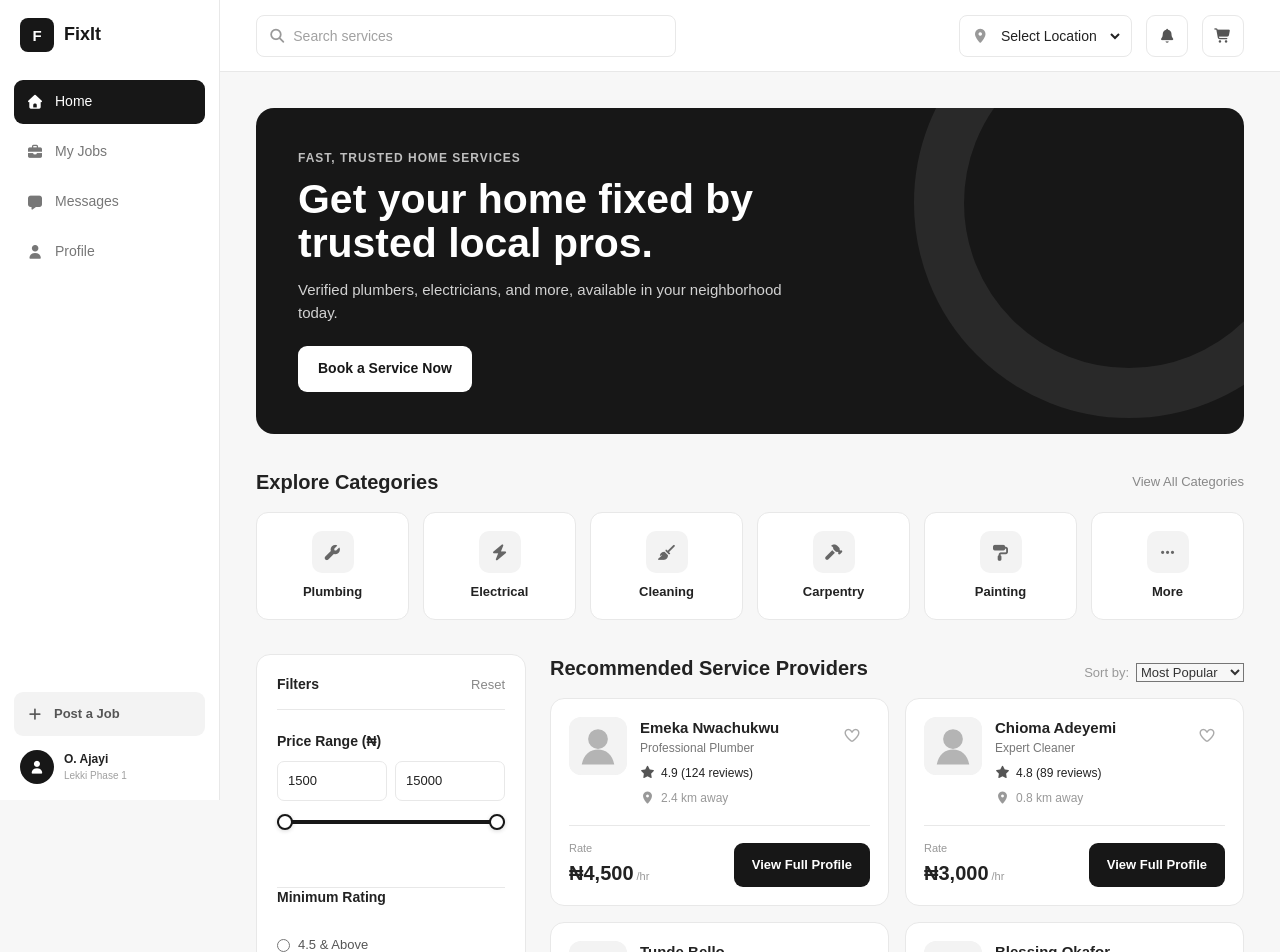
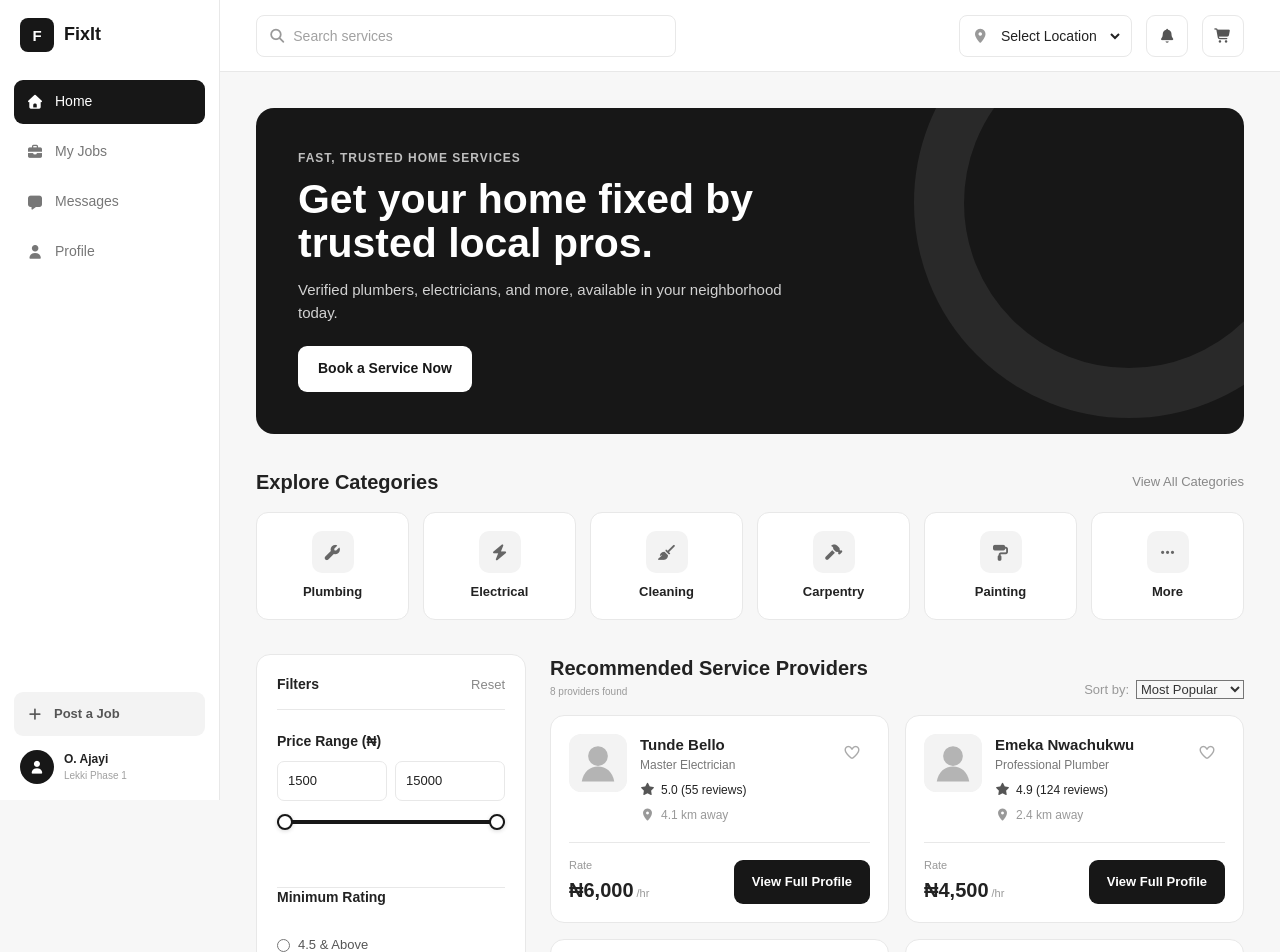
Before and after one commit to ENJ0Y-Labs/fixit-frontend, a React (Vite) app in the folder fixit-customer/: page / in a window 1280 px wide. Shown: the top 952 px of the page. Built offline with nearby package versions, Linux system fonts and the light colour scheme.

Commit message:
Make Home search filters sorting and load more work

```diff
--- a/fixit-customer/src/Home.jsx
+++ b/fixit-customer/src/Home.jsx
@@ -1,4 +1,4 @@
-import { useState } from 'react';
+import { useMemo, useState } from 'react';
 import Footer from './Footer';
 import Category from './home/Category';
 import Toggle from './Toggle';
@@ -16,10 +16,14 @@ const categories = [
 ];
 
 const providers = [
-    { name: 'Emeka Nwachukwu', job: 'Professional Plumber', rating: 4.9, review: 124, distance: 2.4, price: 4500 },
-    { name: 'Chioma Adeyemi', job: 'Expert Cleaner', rating: 4.8, review: 89, distance: 0.8, price: 3000 },
-    { name: 'Tunde Bello', job: 'Master Electrician', rating: 5.0, review: 55, distance: 4.1, price: 6000 },
-    { name: 'Blessing Okafor', job: 'Interior Painter', rating: 4.7, review: 42, distance: 1.2, price: 4000 },
+    { name: 'Emeka Nwachukwu', job: 'Professional Plumber', category: 'PLUMBING', serviceTitle: 'Fixing Kitchen Sink Leak', rating: 4.9, review: 124, distance: 2.4, price: 4500, available: true },
+    { name: 'Chioma Adeyemi', job: 'Expert Cleaner', category: 'CLEANING', serviceTitle: 'Deep House Cleaning', rating: 4.8, review: 89, distance: 0.8, price: 3000, available: true },
+    { name: 'Tunde Bello', job: 'Master Electrician', category: 'ELECTRICAL', serviceTitle: 'Circuit Breaker Repair', rating: 5.0, review: 55, distance: 4.1, price: 6000, available: true },
+    { name: 'Blessing Okafor', job: 'Interior Painter', category: 'PAINTING', serviceTitle: 'Interior Painting', rating: 4.7, review: 42, distance: 1.2, price: 4000, available: false },
+    { name: 'Chinedu Obi', job: 'Carpenter', category: 'CARPENTRY', serviceTitle: 'Custom Cabinet Repair', rating: 4.6, review: 31, distance: 3.5, price: 5000, available: true },
+    { name: 'Aisha Yusuf', job: 'Home Cleaner', category: 'CLEANING', serviceTitle: 'Move-out Cleaning', rating: 4.5, review: 67, distance: 5.6, price: 3500, available: true },
+    { name: 'Samuel Eze', job: 'Electrician', category: 'ELECTRICAL', serviceTitle: 'Socket & Wiring Repair', rating: 4.4, review: 24, distance: 7.2, price: 4200, available: true },
+    { name: 'Ifeoma Nnaji', job: 'Plumber', category: 'PLUMBING', serviceTitle: 'Bathroom Pipe Repair', rating: 4.3, review: 19, distance: 9.5, price: 3800, available: false },
 ];
 
 function Home({ onSelectProvider }) {
@@ -28,40 +32,53 @@ function Home({ onSelectProvider }) {
 
     const [minPrice, setMinPrice] = useState(PRICE_MIN);
     const [maxPrice, setMaxPrice] = useState(PRICE_MAX);
+    const [search, setSearch] = useState('');
+    const [location, setLocation] = useState('');
+    const [rating, setRating] = useState('');
+    const [distance, setDistance] = useState('');
+    const [availableNow, setAvailableNow] = useState(false);
+    const [sortBy, setSortBy] = useState('popular');
+    const [visibleCount, setVisibleCount] = useState(4);
 
-    const handleMinPriceChange = (event) => {
-        const value = Number(event.target.value);
+    const filteredProviders = useMemo(() => {
+        const searchValue = search.trim().toLowerCase();
+        const result = providers.filter((provider) => {
+            const matchesSearch = !searchValue
+                || provider.name.toLowerCase().includes(searchValue)
+                || provider.job.toLowerCase().includes(searchValue)
+                || provider.serviceTitle.toLowerCase().includes(searchValue)
+                || provider.category.toLowerCase().includes(searchValue);
+            const matchesLocation = !location || (provider.distance <= ({
+                'Lekki Phase 1': 10,
+                'Victoria Island': 5,
+                'Ikoyi': 5,
+                'Yaba': 10,
+                'Surulere': 15,
+            }[location] || 100));
+            const matchesRating = !rating || provider.rating >= Number(rating);
+            const matchesDistance = !distance || provider.distance <= Number(distance);
+            const matchesAvailability = !availableNow || provider.available;
+            const matchesPrice = provider.price >= minPrice && provider.price <= maxPrice;
+            return matchesSearch && matchesLocation && matchesRating && matchesDistance && matchesAvailability && matchesPrice;
+        });
 
-        if (!Number.isFinite(value)) {
-            return;
-        }
+        return [...result].sort((a, b) => {
+            if (sortBy === 'rating') return b.rating - a.rating;
+            if (sortBy === 'price') return a.price - b.price;
+            return (b.rating * 1000 + b.review) - (a.rating * 1000 + a.review);
+        });
+    }, [search, location, rating, distance, availableNow, minPrice, maxPrice, sortBy]);
 
-        const nextMin = Math.min(
-            Math.max(value, PRICE_MIN),
-            maxPrice - 1
-        );
-
-        setMinPrice(nextMin);
-    };
-
-    const handleMaxPriceChange = (event) => {
-        const value = Number(event.target.value);
-
-        if (!Number.isFinite(value)) {
-            return;
-        }
-
-        const nextMax = Math.max(
-            Math.min(value, PRICE_MAX),
-            minPrice + 1
-        );
-
-        setMaxPrice(nextMax);
-    };
-
-    const handleSliderChange = (nextMin, nextMax) => {
-        setMinPrice(nextMin);
-        setMaxPrice(nextMax);
+    const resetFilters = () => {
+        setMinPrice(PRICE_MIN);
+        setMaxPrice(PRICE_MAX);
+        setSearch('');
+        setLocation('');
+        setRating('');
+        setDistance('');
+        setAvailableNow(false);
+        setSortBy('popular');
+        setVisibleCount(4);
     };
 
     return (
@@ -69,21 +86,17 @@ function Home({ onSelectProvider }) {
             <header className="home-header">
                 <div className="search-box">
                     <i className="fa-solid fa-magnifying-glass" aria-hidden="true"></i>
-                    <input type="search" name="search" id="search" placeholder="Search services" aria-label="Search services" />
+                    <input type="search" value={search} onChange={(event) => setSearch(event.target.value)} placeholder="Search services" aria-label="Search services" />
                 </div>
                 <div className="location-select">
                     <i className="fa-solid fa-location-dot" aria-hidden="true"></i>
-                    <select name="location" id="location" defaultValue="" aria-label="Select location">
+                    <select value={location} onChange={(event) => setLocation(event.target.value)} name="location" id="location" aria-label="Select location">
                         <option value="">Select Location</option>
-                        {locations.map((location) => <option key={location} value={location}>{location}</option>)}
+                        {locations.map((item) => <option key={item} value={item}>{item}</option>)}
                     </select>
                 </div>
-                <button type="button" className="icon-button" aria-label="Notifications">
-                    <i className="fa-solid fa-bell"></i>
-                </button>
-                <button type="button" className="icon-button" aria-label="Cart">
-                    <i className="fa-solid fa-cart-shopping"></i>
-                </button>
+                <button type="button" className="icon-button" aria-label="Notifications"><i className="fa-solid fa-bell"></i></button>
+                <button type="button" className="icon-button" aria-label="Cart"><i className="fa-solid fa-cart-shopping"></i></button>
             </header>
 
             <main className="home-main">
@@ -99,11 +112,13 @@ function Home({ onSelectProvider }) {
                 <section className="categories-section">
                     <div className="section-heading">
                         <h2>Explore Categories</h2>
-                        <button type="button">View All Categories</button>
+                        <button type="button" onClick={() => setSearch('')}>View All Categories</button>
                     </div>
                     <div className="categories-list">
-                        {categories.map((category) => <Category key={category.name} {...category} />)}
-                        <button type="button" className="category">
+                        {categories.map((category) => (
+                            <Category key={category.name} {...category} onSelect={() => setSearch(category.name)} />
+                        ))}
+                        <button type="button" className="category" onClick={() => setSearch('')}>
                             <span className="category-icon"><i className="fa-solid fa-ellipsis"></i></span>
                             <span className="category-name">More</span>
                         </button>
@@ -114,62 +129,37 @@ function Home({ onSelectProvider }) {
                     <aside className="service-filters">
                         <div className="filter-heading">
                             <h2>Filters</h2>
-                            <button type="button">Reset</button>
+                            <button type="button" onClick={resetFilters}>Reset</button>
                         </div>
 
                         <div className="filter-group">
                             <h3>Price Range (₦)</h3>
-
                             <div className="price-inputs">
-                                <input
-                                    type="number"
-                                    min={PRICE_MIN}
-                                    max={maxPrice === '' ? PRICE_MAX : maxPrice - 1}
-                                    value={minPrice}
-                                    placeholder="Min"
-                                    aria-label="Minimum price"
-                                    onChange={handleMinPriceChange}
-                                />
-
-                                <input
-                                    type="number"
-                                    min={minPrice === '' ? PRICE_MIN + 1 : minPrice + 1}
-                                    max={PRICE_MAX}
-                                    value={maxPrice}
-                                    placeholder="Max"
-                                    aria-label="Maximum price"
-                                    onChange={handleMaxPriceChange}
-                                />
+                                <input type="number" min={PRICE_MIN} max={maxPrice - 1} value={minPrice} aria-label="Minimum price" onChange={(event) => setMinPrice(Math.min(Math.max(Number(event.target.value) || PRICE_MIN, PRICE_MIN), maxPrice - 1))} />
+                                <input type="number" min={minPrice + 1} max={PRICE_MAX} value={maxPrice} aria-label="Maximum price" onChange={(event) => setMaxPrice(Math.max(Math.min(Number(event.target.value) || PRICE_MAX, PRICE_MAX), minPrice + 1))} />
                             </div>
-
-                            <DoubleRangeSlider
-                                min={PRICE_MIN}
-                                max={PRICE_MAX}
-                                minValue={minPrice}
-                                maxValue={maxPrice}
-                                onChange={handleSliderChange}
-                            />
+                            <DoubleRangeSlider min={PRICE_MIN} max={PRICE_MAX} minValue={minPrice} maxValue={maxPrice} onChange={(nextMin, nextMax) => { setMinPrice(nextMin); setMaxPrice(nextMax); }} />
                         </div>
 
                         <fieldset className="filter-group option-group">
                             <legend>Minimum Rating</legend>
-                            <label><input type="radio" name="rating" value="4.5" /> 4.5 &amp; Above</label>
-                            <label><input type="radio" name="rating" value="4" /> 4.0 &amp; Above</label>
-                            <label><input type="radio" name="rating" value="3.5" /> 3.5 &amp; Above</label>
+                            <label><input type="radio" name="rating" value="4.5" checked={rating === '4.5'} onChange={(event) => setRating(event.target.value)} /> 4.5 &amp; Above</label>
+                            <label><input type="radio" name="rating" value="4" checked={rating === '4'} onChange={(event) => setRating(event.target.value)} /> 4.0 &amp; Above</label>
+                            <label><input type="radio" name="rating" value="3.5" checked={rating === '3.5'} onChange={(event) => setRating(event.target.value)} /> 3.5 &amp; Above</label>
                         </fieldset>
 
                         <fieldset className="filter-group option-group">
                             <legend>Distance</legend>
-                            <label><input type="radio" name="distance" value="5" /> Within 5 km</label>
-                            <label><input type="radio" name="distance" value="10" /> Within 10 km</label>
-                            <label><input type="radio" name="distance" value="20" /> Within 20 km</label>
+                            <label><input type="radio" name="distance" value="5" checked={distance === '5'} onChange={(event) => setDistance(event.target.value)} /> Within 5 km</label>
+                            <label><input type="radio" name="distance" value="10" checked={distance === '10'} onChange={(event) => setDistance(event.target.value)} /> Within 10 km</label>
+                            <label><input type="radio" name="distance" value="20" checked={distance === '20'} onChange={(event) => setDistance(event.target.value)} /> Within 20 km</label>
                         </fieldset>
 
                         <div className="filter-group availability-filter">
                             <h3>Availability</h3>
                             <div>
                                 <span>Available Now</span>
-                                <Toggle label="Available now" />
+                                <Toggle label="Available now" isOn={availableNow} onChange={setAvailableNow} />
                             </div>
                         </div>
                     </aside>
@@ -178,10 +168,11 @@ function Home({ onSelectProvider }) {
                         <div className="service-header">
                             <div>
                                 <h2>Recommended Service Providers</h2>
+                                <p>{filteredProviders.length} provider{filteredProviders.length === 1 ? '' : 's'} found</p>
                             </div>
                             <label>
                                 Sort by:
-                                <select name="sort-by" id="sort-by-filter" defaultValue="popular" aria-label="Sort providers">
+                                <select value={sortBy} onChange={(event) => setSortBy(event.target.value)} aria-label="Sort providers">
                                     <option value="popular">Most Popular</option>
                                     <option value="rating">Highest Rating</option>
                                     <option value="price">Lowest Rate</option>
@@ -189,9 +180,15 @@ function Home({ onSelectProvider }) {
                             </label>
                         </div>
 
-                        {providers.map((provider) => <ServiceProvider key={provider.name} {...provider} onSelect={() => onSelectProvider(provider)} />)}
+                        {filteredProviders.slice(0, visibleCount).map((provider) => (
+                            <ServiceProvider key={provider.name} {...provider} onSelect={() => onSelectProvider(provider)} />
+                        ))}
 
-                        <button type="button" className="load-more-button">Load More Providers</button>
+                        {filteredProviders.length === 0 && <p className="empty-state">No providers match your current filters.</p>}
+
+                        {visibleCount < filteredProviders.length && (
+                            <button type="button" className="load-more-button" onClick={() => setVisibleCount((count) => count + 4)}>Load More Providers</button>
+                        )}
                     </div>
                 </section>
             </main>
```
